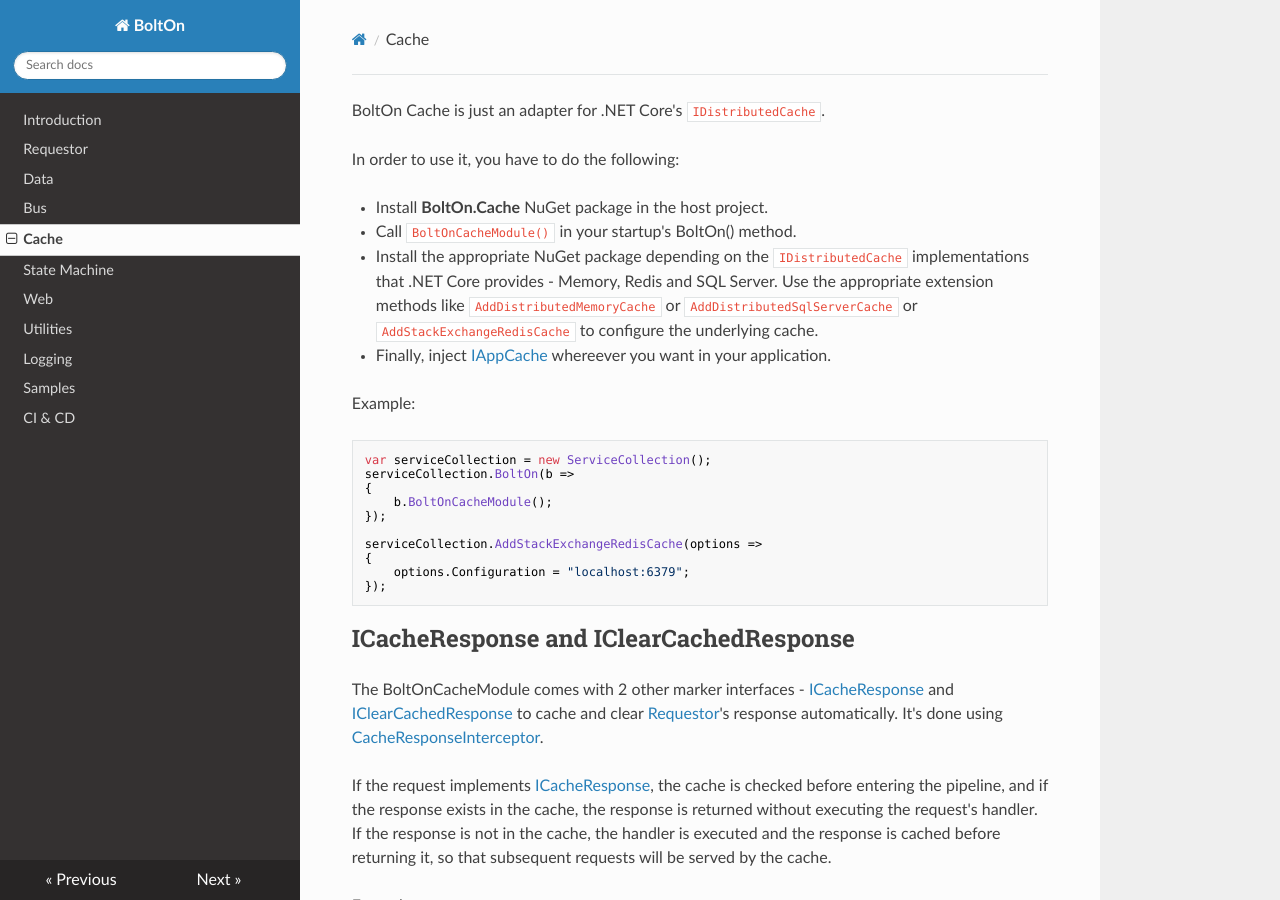
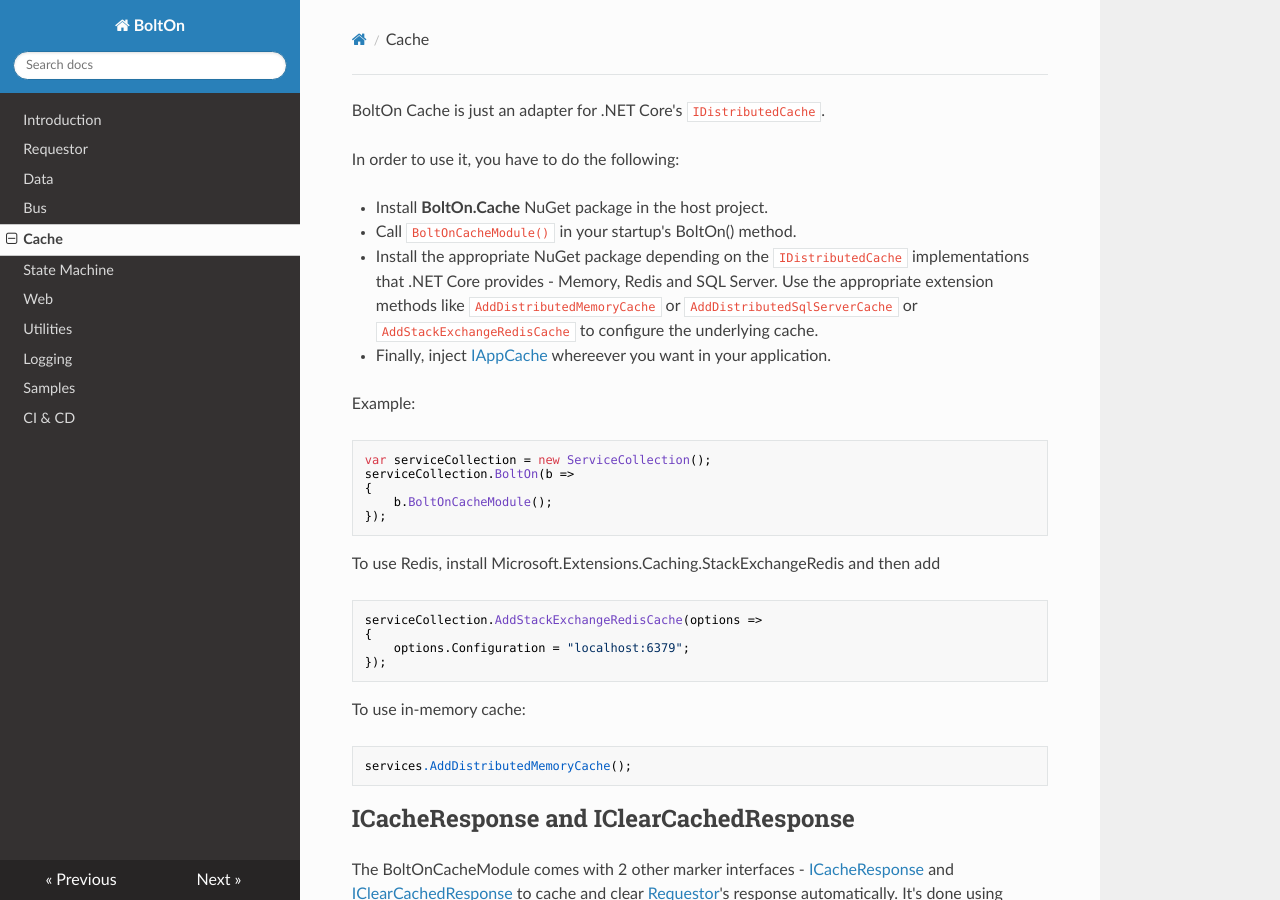
Before and after one commit to gokulm/BoltOn, an MkDocs documentation site: the page built from docs/cache.md, in a window 1280 px wide and 900 px high. Built offline with MkDocs 1.6.1, drawn with Linux system fonts in a browser that asks for light colours; nearby versions of some CDN libraries.

```diff
--- a/docs/cache.md
+++ b/docs/cache.md
@@ -15,10 +15,16 @@ Example:
         b.BoltOnCacheModule();
     });
 
+To use Redis, install Microsoft.Extensions.Caching.StackExchangeRedis and then add
+
     serviceCollection.AddStackExchangeRedisCache(options =>
     {
         options.Configuration = "localhost:6379";
     });
+
+To use in-memory cache:
+
+    services.AddDistributedMemoryCache();
 
 ICacheResponse and IClearCachedResponse
 ---------------------------------------
```
Also changed, not shown: docs/bus.md (+2 -3 lines), docs/samples.md (+1 -1 lines), 6 other files.
